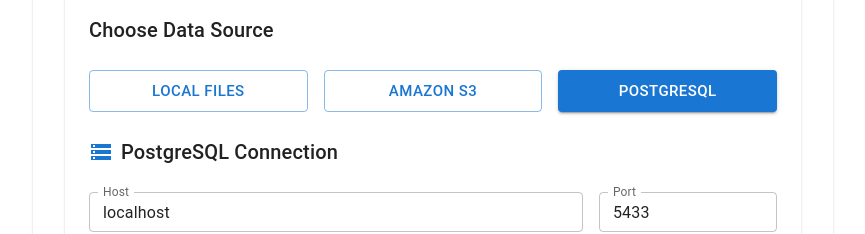
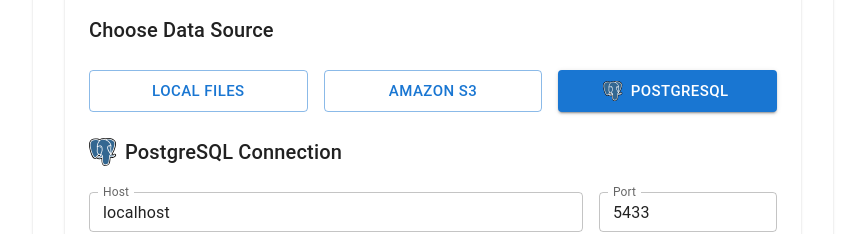
Before and after one commit to saracherif123/file-management-platform, a React (Create React App) app in the folder frontend/: page / in a window 1280 px wide. Both pictures are taken after typing "Sample" into the empty fields and a click on the button "POSTGRESQL". Shown: the part 260-494 px from the top of the page, without its empty margins (207-1072 px from the left). Built offline with nearby package versions, Linux system fonts and the light colour scheme.

Commit message:
Add official PostgreSQL logo to UI components

```diff
--- a/frontend/src/components/PostgresInput.js
+++ b/frontend/src/components/PostgresInput.js
@@ -7,7 +7,17 @@
   Box,
   Alert
 } from '@mui/material';
-import { Storage } from '@mui/icons-material';
+
+
+// Official PostgreSQL Logo Component
+const PostgresIcon = () => (
+  <img
+    src="/postgresql.svg"
+    alt="PostgreSQL Logo"
+    width="28"
+    height="28"
+  />
+);
 
 export default function PostgresInput({
   config,
@@ -26,7 +36,7 @@
   return (
     <Stack spacing={3}>
       <Box sx={{ display: 'flex', alignItems: 'center', gap: 1 }}>
-        <Storage color="primary" />
+        <PostgresIcon />
         <Typography variant="h6">PostgreSQL Connection</Typography>
       </Box>
 
--- a/frontend/src/components/StepWizard.js
+++ b/frontend/src/components/StepWizard.js
@@ -596,6 +596,14 @@
                   onClick={() => handleDataSourceChange('postgres')}
                   sx={{ flex: 1 }}
                   size="large"
+                  startIcon={
+                    <img
+                      src="/postgresql.svg"
+                      alt="PostgreSQL Logo"
+                      width="20"
+                      height="20"
+                    />
+                  }
                 >
                   PostgreSQL
                 </Button>
```
Also changed, not shown: frontend/public/postgresql.svg (added).
